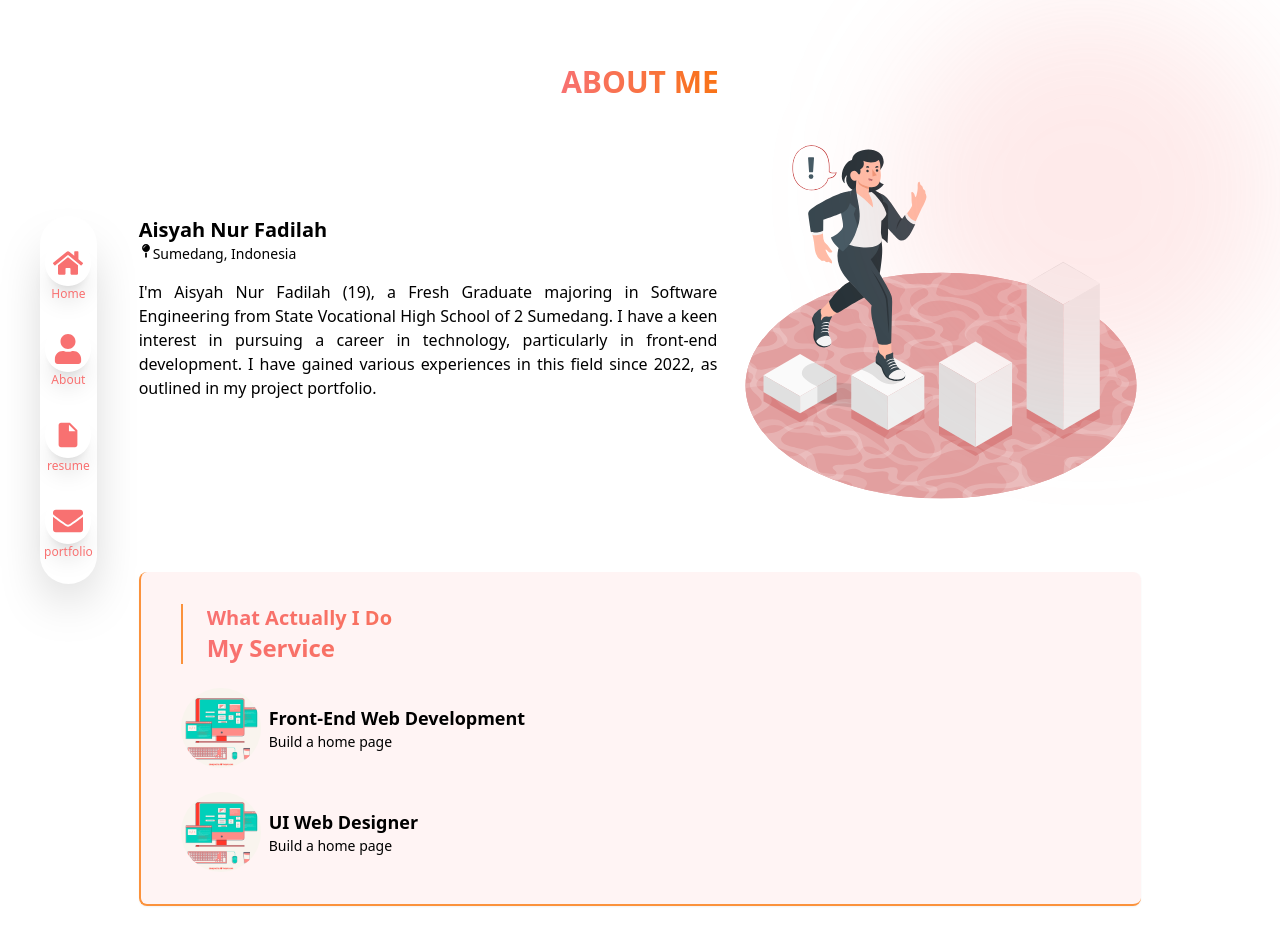
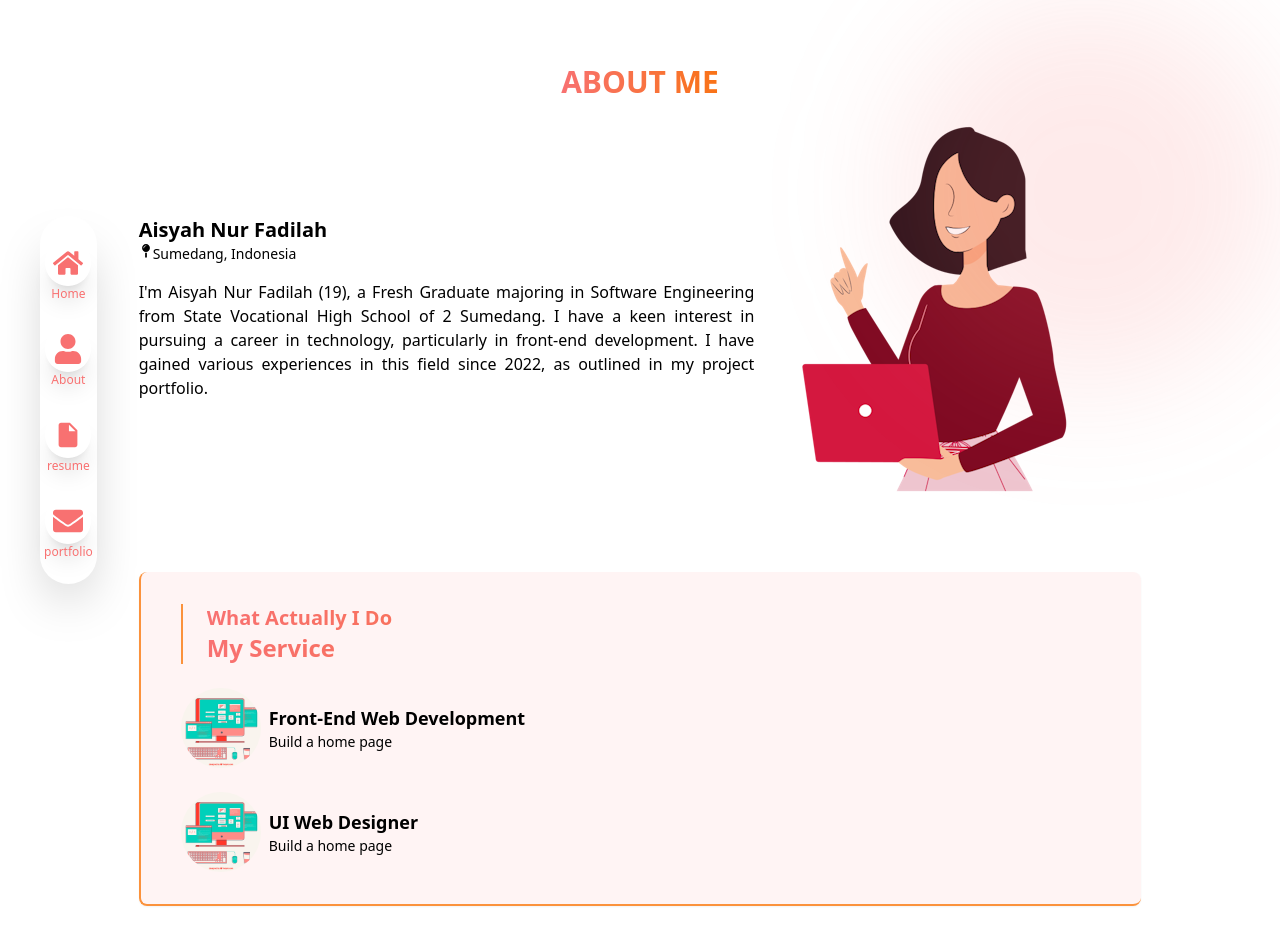
Before and after one commit to isyhfadilah/aisyahnurfadilah, a Next.js app: page /about in a window 1280 px wide. Shown: the top 944 px of the page. Built offline with nearby package versions, Linux system fonts and the light colour scheme; a web font is replaced by a local one.

Commit message:
fix: change ilustration in about page

```diff
--- a/src/components/common/sections/about/about.tsx
+++ b/src/components/common/sections/about/about.tsx
@@ -27,7 +27,7 @@ export const AboutDesk = () => {
           </p>
         </div>
 
-        <Image src="/images/progress.svg" alt="progressional person" height={400} width={400} />
+        <Image src="/images/bust.png" alt="progressional person" height={1000} width={1000} />
       </Container>
     </section>
   )
```
Also changed, not shown: public/images/bust.png (added).
